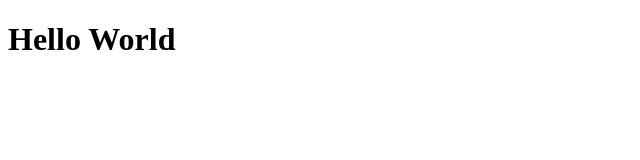
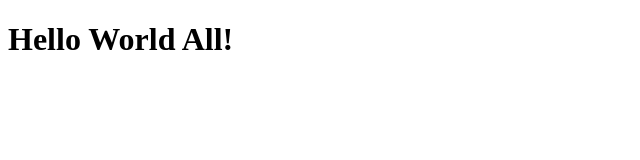
Before and after one commit to kkndidesapenari/Project-Web, a plain HTML site: page index.html in a window 1280 px wide. Shown: the full height of the page, 0-640 px from the left. Drawn offline with Linux system fonts and the light colour scheme.

Commit message:
Update index.html

```diff
--- a/index.html
+++ b/index.html
@@ -5,6 +5,6 @@
     <title>Index</title>
   </head>
   <body>
-    <h1> Hello World </h1>
+    <h1> Hello World All!</h1>
   </body>
 </html>
```
